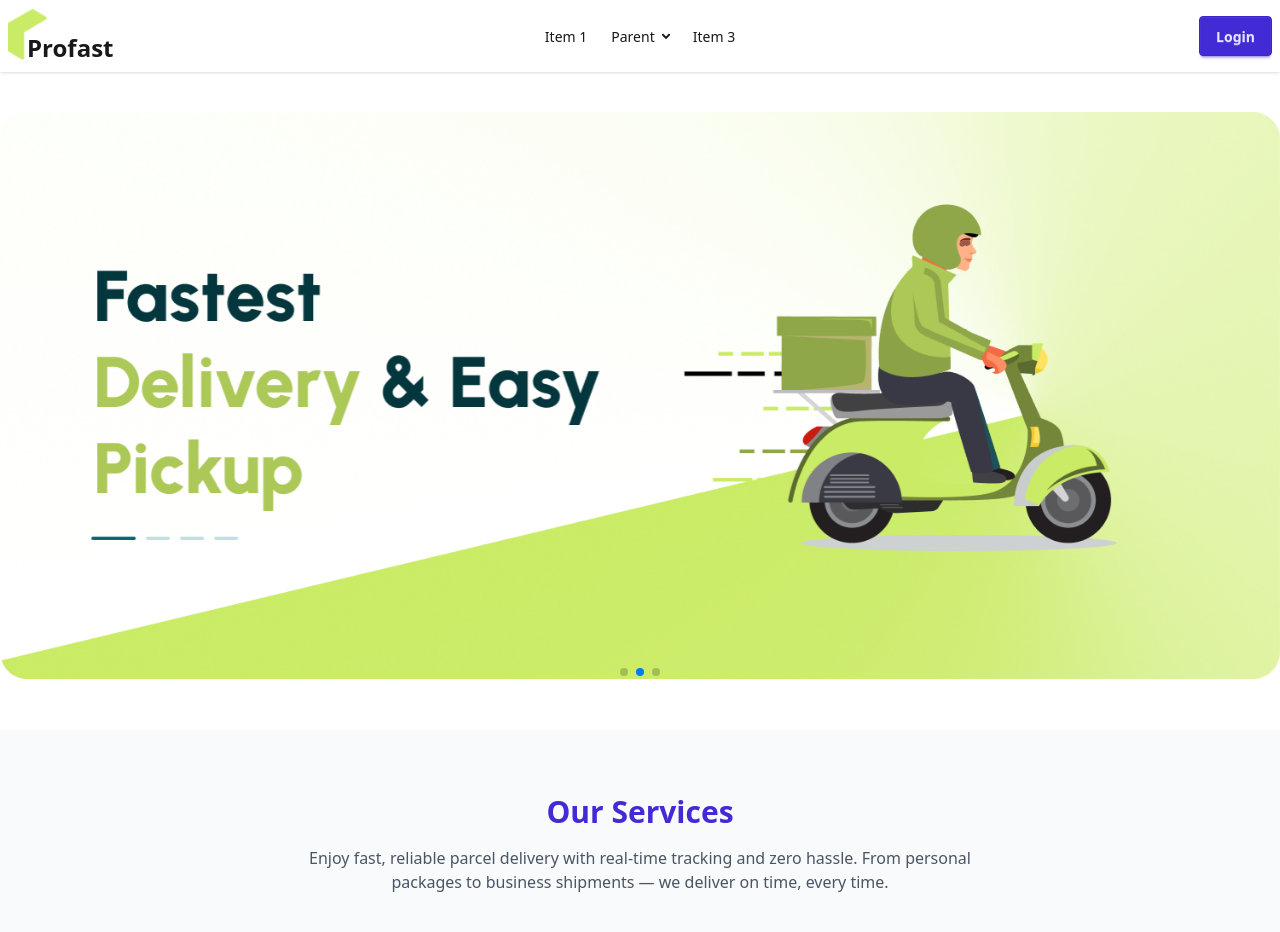
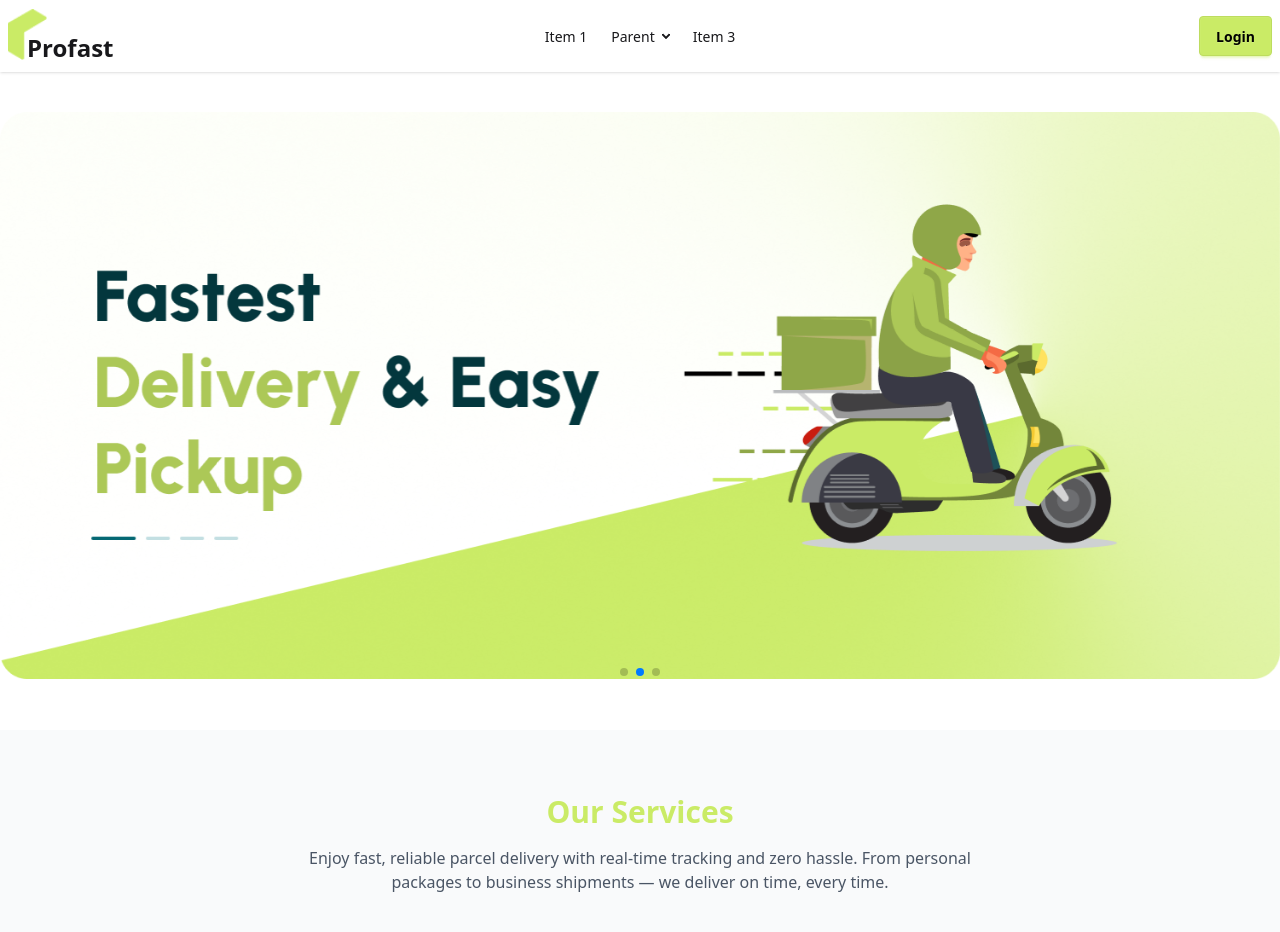
Before and after one commit to SaddamHosen42/zap-shift-clint, a React (Vite) app: page / in a window 1280 px wide. Shown: the top 932 px of the page. Built offline with nearby package versions, Linux system fonts and the light colour scheme; no server answers.

Commit message:
customize theme

```diff
--- a/src/components/shared/Navbar.jsx
+++ b/src/components/shared/Navbar.jsx
@@ -121,12 +121,12 @@ const Navbar = () => {
             <span className="text-lg font-semibold me-4">
               {user.displayName}
             </span>
-            <button onClick={handleLogOut} className="btn btn-primary">
+            <button onClick={handleLogOut} className="btn btn-primary text-black">
               Logout
             </button>
           </>
         ) : (
-          <Link to="/login" className="btn btn-primary">
+          <Link to="/login" className="btn btn-primary text-black">
             Login
           </Link>
         )}
--- a/src/index.css
+++ b/src/index.css
@@ -1,2 +1,10 @@
 @import "tailwindcss";
-@plugin "daisyui";
+ @plugin "daisyui" {
+   themes: light --default, dark --prefersdark;
+ }
+ @plugin "daisyui/theme" {
+  name: "light";
+  default: true;
+  --color-primary:#CAEB66 ;
+  --color-secondary: #03373D;
+}
--- a/src/logo/Logo.jsx
+++ b/src/logo/Logo.jsx
@@ -1,12 +1,15 @@
-import React from 'react';
-import logo from '../assets/logo.png';
+import React from "react";
+import logo from "../assets/logo.png";
+import { Link } from "react-router";
 const Logo = () => {
-    return (
-        <div className='flex'>
-            <img src={logo}  className='h-13'/>
-            <h1 className='text-2xl font-extrabold mt-6 -ms-5'>Profast</h1>
-        </div>
-    );
+  return (
+    <Link to="/">
+      <div className="flex">
+        <img src={logo} className="h-13" />
+        <h1 className="text-2xl font-extrabold mt-6 -ms-5">Profast</h1>
+      </div>
+    </Link>
+  );
 };
 
 export default Logo;
--- a/src/pages/Authentication/Login.jsx
+++ b/src/pages/Authentication/Login.jsx
@@ -113,7 +113,7 @@ const Login = () => {
 
             <button
               type="submit"
-              className="btn bg-amber-400 text-white hover:bg-amber-500 mt-4 text-lg"
+              className="btn btn-primary text-black mt-4 text-lg"
             >
               Login
             </button>
@@ -121,7 +121,7 @@ const Login = () => {
               <p>
                 Don't have an account?{" "}
                 <span>
-                  <Link to="/register" className="text-amber-400 ">
+                  <Link to="/register" className="text-primary ">
                     Register here
                   </Link>
                 </span>
@@ -130,7 +130,7 @@ const Login = () => {
             <div className="divider text-lg">OR</div>
             <button
               onClick={handleGoogleSignIn}
-              className="btn border-amber-500 text-lg bg-amber-400 hover:bg-amber-500"
+              className="btn bg-white text-black border-[#c8c5c5]"
             >
               <svg
                 aria-label="Google logo"
--- a/src/pages/Authentication/Register.jsx
+++ b/src/pages/Authentication/Register.jsx
@@ -149,7 +149,7 @@ const Register = () => {
 
             <button
               type="submit"
-              className="btn bg-amber-400 text-white hover:bg-amber-500 mt-4 text-lg"
+              className="btn btn-primary text-black mt-4 text-lg"
             >
               Register
             </button>
@@ -157,7 +157,7 @@ const Register = () => {
               <p>
                Already have an account?{" "}
                 <span>
-                  <Link to="/login" className="text-amber-400 ">
+                  <Link to="/login" className="text-primary">
                     Login
                   </Link>
                 </span>
@@ -166,7 +166,7 @@ const Register = () => {
             <div className="divider text-lg">OR</div>
             <button
                onClick={handleGoogleSignIn}
-              className="btn border-amber-500 text-lg bg-amber-400 hover:bg-amber-500"
+              className="btn bg-white text-black border-[#e5e5e5]"
             >
               <svg
                 aria-label="Google logo"
```
